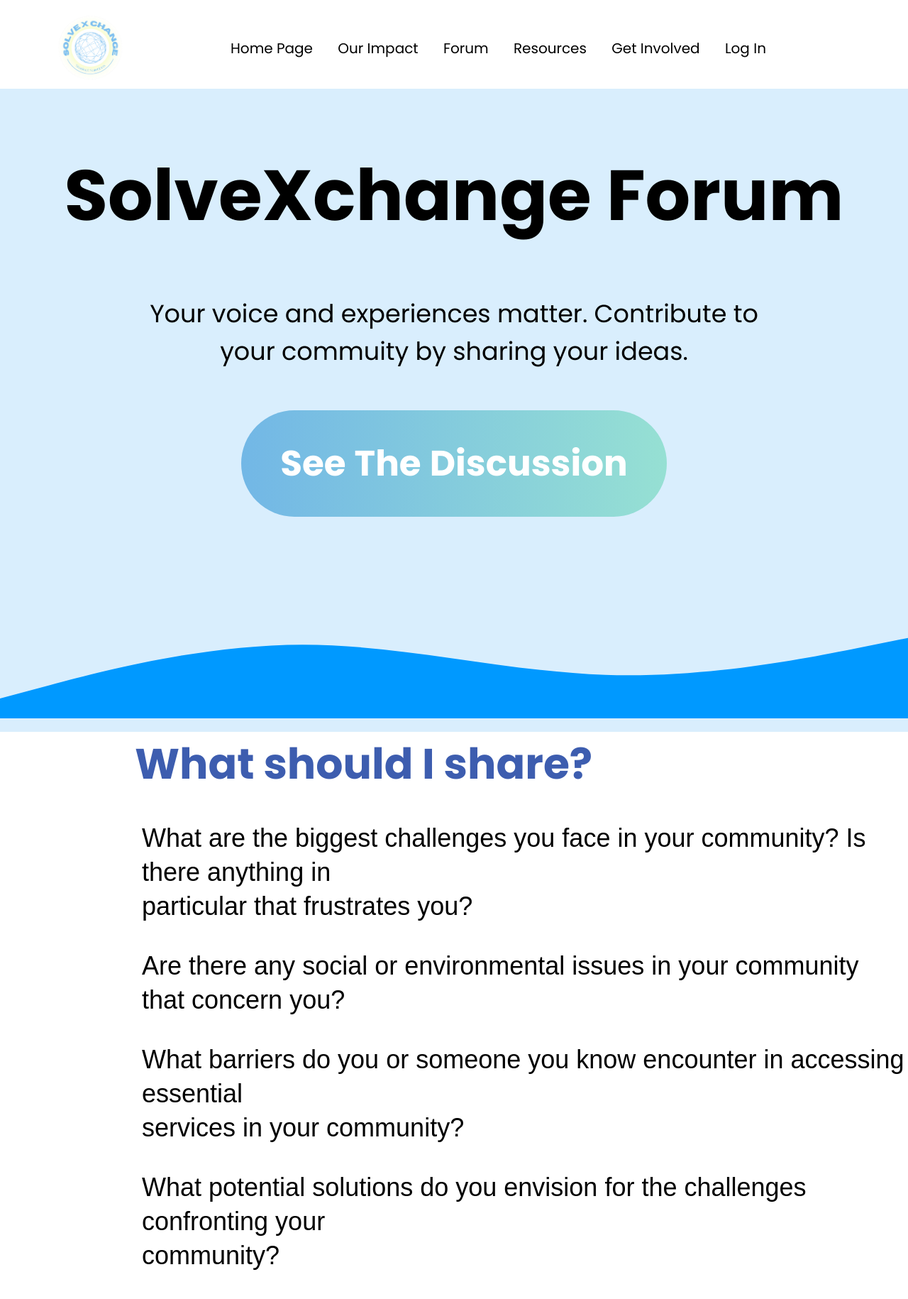
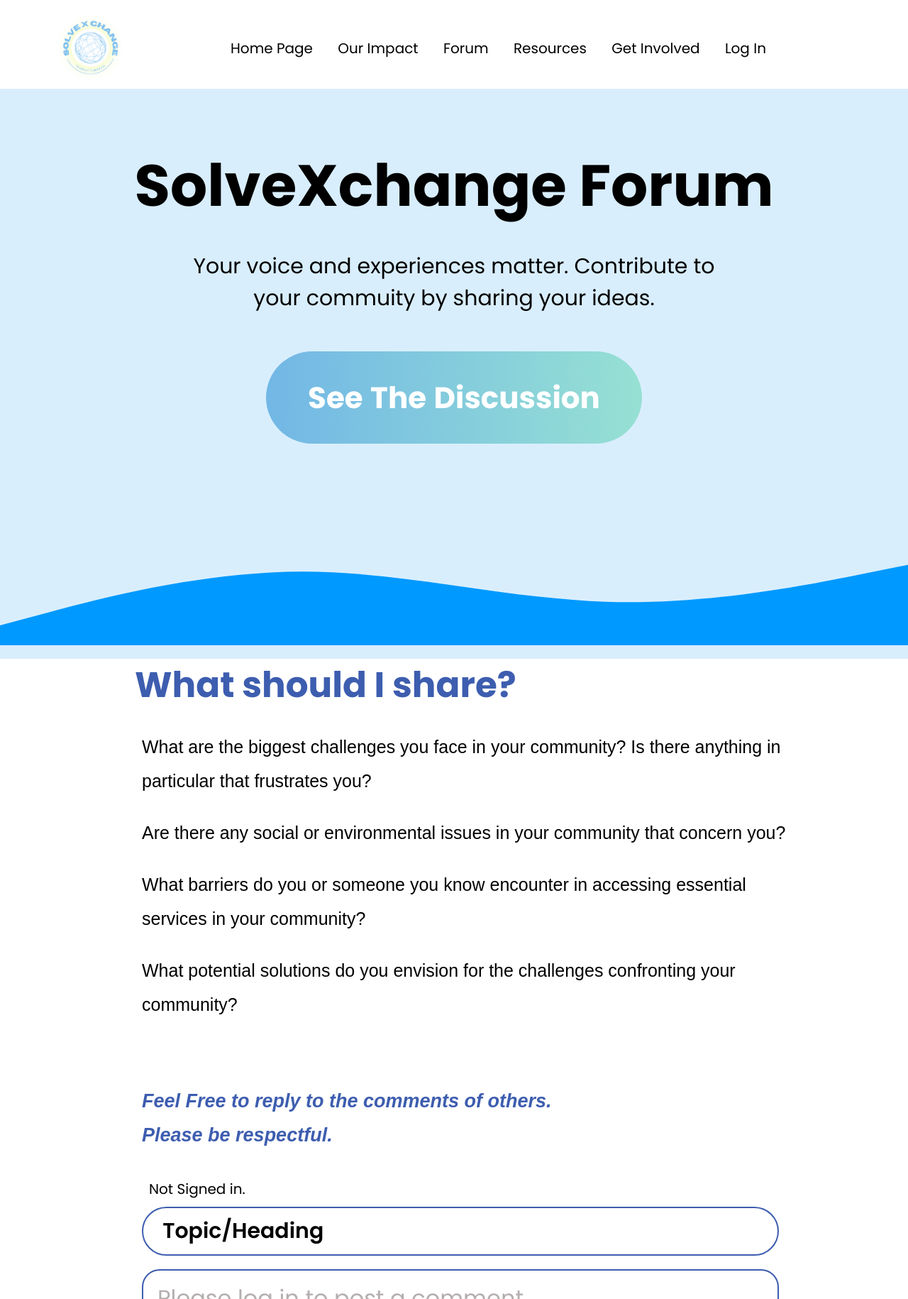
Before and after one commit to yih0nk/Solve-XChange-Website, a Flask app: page /forum in a window 1280 px wide. Shown: the top 1830 px of the page at 71% size. Run offline with Flask 3, Linux system fonts and the light colour scheme; data comes from the database, SQL or seed files in the repository.

Commit message:
changes to whole page (not completed)

```diff
--- a/static/css/forum.css
+++ b/static/css/forum.css
@@ -37,7 +37,7 @@
     text-align: center;
     overflow-y: auto;
     margin-left: 150px;
-    width: 1360px;
+    width: 80%;
     opacity: 0;
     z-index: 0;
 }
@@ -119,7 +119,7 @@
     text-align: center;
     margin: 0 auto;
     display: flex;
-    width: 850px;
+    width: 80%;
     height: 10vh;
     z-index: 1;
 }
@@ -196,17 +196,16 @@
     font-weight: 700;
     background-color: white;
     color: rgb(61, 93, 175);
-    font-size: 60px;
+    font-size: 50px;
     margin-left: 190px;
 }
 
 #info-displayed{
     font-weight: 50;
-    line-height: 32px;
     font-family: "Source Sans Pro", sans-serif;
     background-color: white;
     color: black;
-    font-size: 36px;
+    font-size: 25px;
     line-height: 48px;
     margin-left: 200px;
 }
@@ -216,7 +215,7 @@
     font-family: "Source Sans Pro", sans-serif;
     color: rgb(61, 93, 175);
     font-weight: 650;
-    font-size: 32px;
+    font-size: 27px;
     line-height: 48px;
     margin-left: 200px;
     padding-top: 36px;
@@ -226,7 +225,7 @@
     border-radius: 50px;
     border-color:rgb(61, 93, 175);
     border-width: 2px;
-    width: 1250px;
+    width: 80%;
     font-size: 30px;
     font-weight: 600;
     letter-spacing: 0.01px;
@@ -239,7 +238,7 @@
     border-color:rgb(61, 93, 175);
     border-width: 2px;
     font-size: 32px;
-    width: 1250px;
+    width: 80%;
     height: 285px;
     color: rgb(180, 174, 174);
 }
@@ -271,7 +270,7 @@
 }
 
 .line{
-    width: 1330px;
+    width: 90%;
     height: 1px;
     margin-left: -10px;
     margin-top: 0px;
@@ -282,7 +281,7 @@
     color: black;
     background-color: white;
     font-size: 20px;
-    margin-left: -370px;
+    margin-left: 0px;
 }
 .dropdown-values{
     color: white;
@@ -378,29 +377,28 @@
 }
 
 #top-title{
-    font-size: 100px;
+    font-size: 82px;
     font-weight: 700;
 }
 
 #top-title-div{
     padding-top: 75px;
-    padding-bottom: 30px;
 }
 
 #forum-slogan{
-    font-size: 35px;
+    font-size: 30px;
 }
 
 #forum-button{
     border-radius: 75px;
     border: 0;
     color: white;
-    width:600px;
-    height:150px;
+    width:530px;
+    height:130px;
     padding:8px;
     margin-top: 22px;
     font-family: "Poppins", sans-serif;
-    font-size:50px;
+    font-size:42px;
     font-weight: 700;
     word-spacing: 1.5px;
     background: rgb(114,183,230);
@@ -500,8 +498,8 @@
 
 .join-subtitles-div{
     padding-top: 50px;
-    padding-left: 220px;
-    padding-right: 220px;
+    padding-left: 150px;
+    padding-right: 150px;
 }
 
 .join-subtitles{
```
